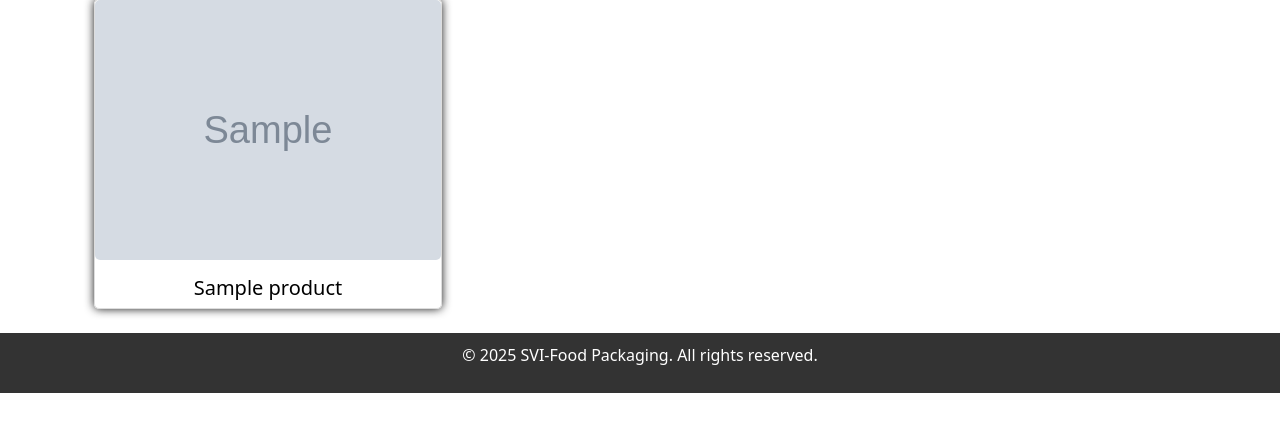
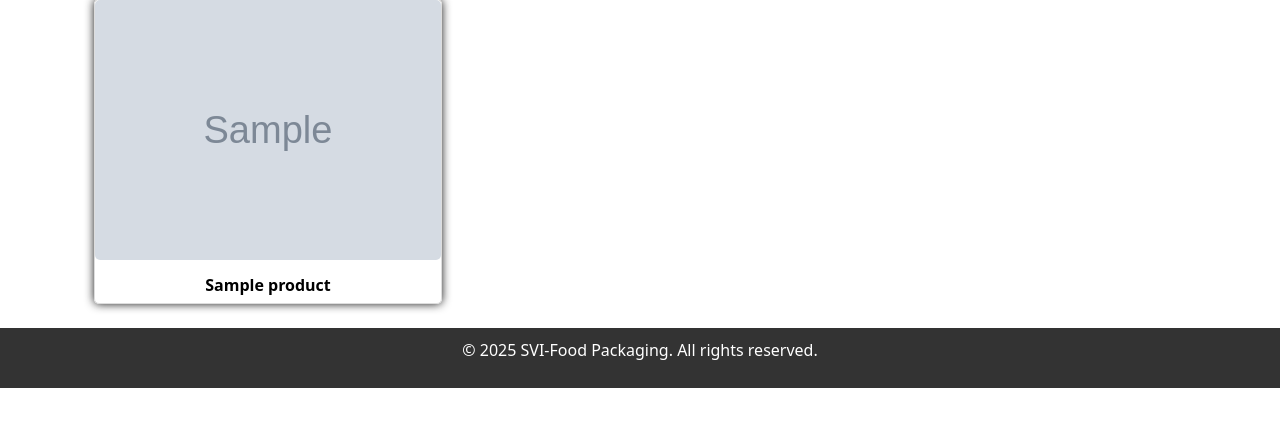
Before and after one commit to Sothearith-droid/SVI-Catalogue, a Flask app: template templates/one_category.html in a window 1280 px wide. Shown: the part 281-713 px from the top of the page. Run offline with Flask 3, Linux system fonts and the light colour scheme; the template is opened without the code that fills it: most values are stand-ins (such as "Sample title", 1, 10 or a date in 2020); grey boxes marked "Sample" are stand-in pictures; parts of the project's set-up code (start-up, migrations or seed data) failed here and were passed over.

Commit message:
updated styles.css

```diff
--- a/static/styles.css
+++ b/static/styles.css
@@ -97,7 +97,7 @@ body {
 
 .responsive-title {
     font-size: 0.9rem;
-    padding-bottom: 0.5rem;
+    padding-bottom: 1rem;
   }
 
   @media (min-width: 576px) {
--- a/templates/all_categories.html
+++ b/templates/all_categories.html
@@ -34,7 +34,7 @@
       <div class="product-card h-100">
         <a href="{{ url_for('show_category', category_name=cat['Category Name']) }}">
           <img src="{{ cat['Category Icon'] }}" class="img-fluid mb-3" alt="{{ cat['Category Name'] }}">
-          <h5 class="card-title responsive-title">{{ cat["Category Name"] }}</h5>
+          <h5 class="card-title fw-semibold mb-2 fs-6 fs-sm-5 fs-md-4">{{ cat["Category Name"] }}</h5>
         </a>
       </div>
     </div>
--- a/templates/one_category.html
+++ b/templates/one_category.html
@@ -15,7 +15,7 @@
             <div class="product-card h-100">
                 <a href="{{ url_for('show_product', category_name=category, product_id=product['ProductID']) }}">
                     <img src="{{ product['Image 1'] }}" class="img-fluid mb-3" alt="{{ product['Product Name'] }}">
-                    <h5 class="card-title responsive-title">{{ product["Product Name"] }}</h5>
+                    <h5 class="card-title fw-semibold mb-2 fs-6 fs-sm-5 fs-md-4">{{ product["Product Name"] }}</h5>
                 </a>
             </div>
         </div>
```
